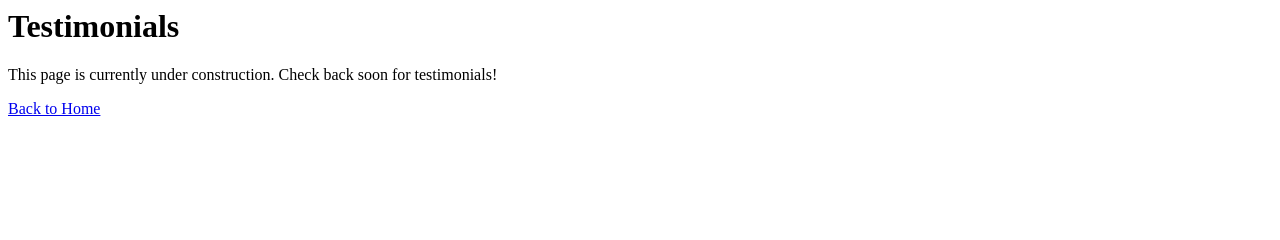
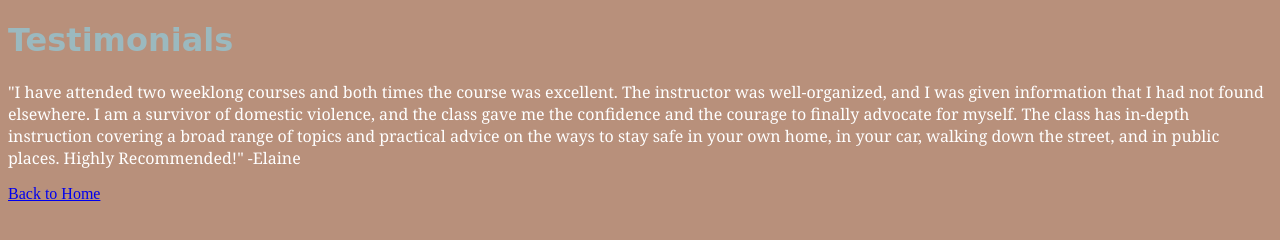
Before and after one commit to fortressofgrace/safety-rocks, a plain HTML site: page testimonials.html in a window 1280 px wide. Drawn offline with Linux system fonts and the light colour scheme.

Commit message:
Update testimonials.html

```diff
--- a/testimonials.html
+++ b/testimonials.html
@@ -1,11 +1,14 @@
+<!DOCTYPE html>
 <html>
 <head>
+	<meta charset="utf-8">
+	<meta name="viewport" content="width=device-width, initial-scale=1">
 	<title>Testimonials</title>
+	<link rel="stylesheet" type="text/css" href="style.css">
 </head>
 <body>
 	<h1>Testimonials</h1>
-	<p>This page is currently under construction. Check back soon for testimonials!</p>
-
+	<p>"I have attended two weeklong courses and both times the course was excellent. The instructor was well-organized, and I was given information that I had not found elsewhere. I am a survivor of domestic violence, and the class gave me the confidence and the courage to finally advocate for myself. The class has in-depth instruction covering a broad range of topics and practical advice on the ways to stay safe in your own home, in your car, walking down the street, and in public places. Highly Recommended!" -Elaine</p>
 	<a href="index.html">Back to Home</a>
 </body>
 </html>
```
